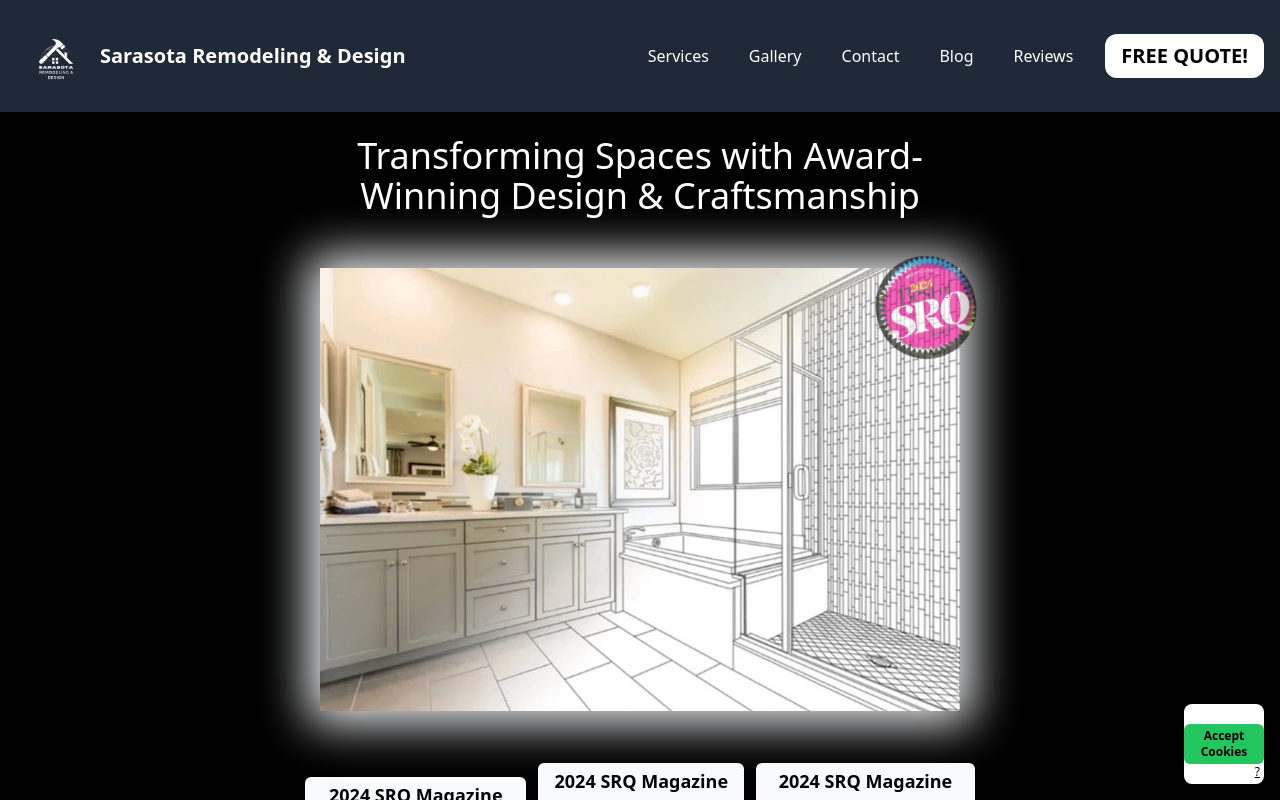
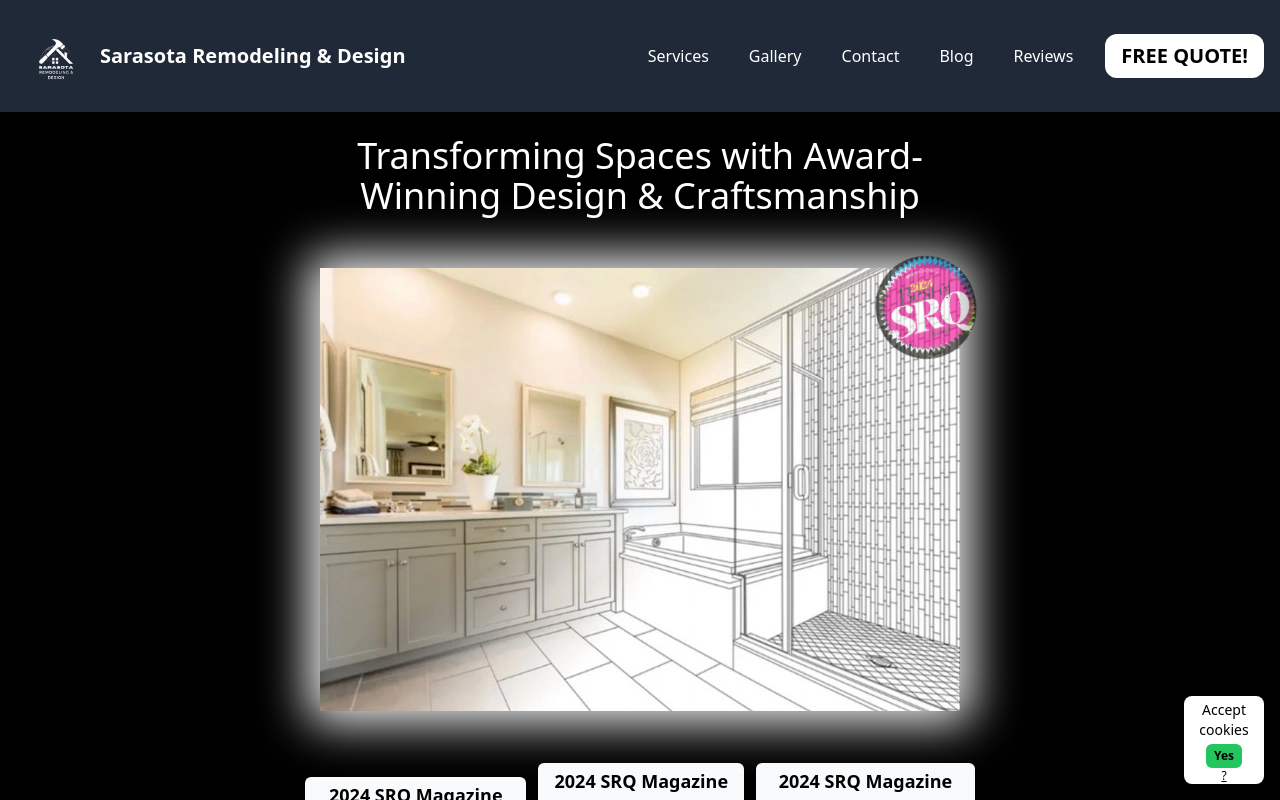
Before and after one commit to MrJonnyOrtiz/srd-React, a React (Vite) app: page /home in a window 1280 px wide. Shown: the top 800 px of the page. Built offline with nearby package versions, Linux system fonts and the light colour scheme.

Commit message:
improvement: ui/ux on consent

```diff
--- a/src/components/ui/CookieConsentBanner.jsx
+++ b/src/components/ui/CookieConsentBanner.jsx
@@ -58,17 +58,18 @@ export default function CookieConsentBanner() {
    if (isConsentGiven) return null;
 
    return (
-      <div className="fixed bottom-4 right-4 w-20 h-20 bg-white text-black rounded-lg shadow-lg z-50 flex items-center justify-center">
+      <div className="fixed bottom-4 right-4 w-20 h-22 bg-white text-black rounded-lg shadow-lg z-50 flex items-center justify-center text-sm flex-col">
+         <div className="px-1 py-1 text-center">Accept cookies</div>
          <button
             onClick={handleAccept}
             className="bg-green-500 text-black font-semibold px-2 py-1 text-xs rounded-md"
             aria-label="Accept cookies"
          >
-            Accept Cookies
+            Yes
          </button>
          <Link
             to="/privacy-policy"
-            className="absolute bottom-1 right-1 text-xs text-black underline"
+            className="text-xs text-black underline"
             aria-label="Learn more about our privacy policy"
          >
             ?
```
